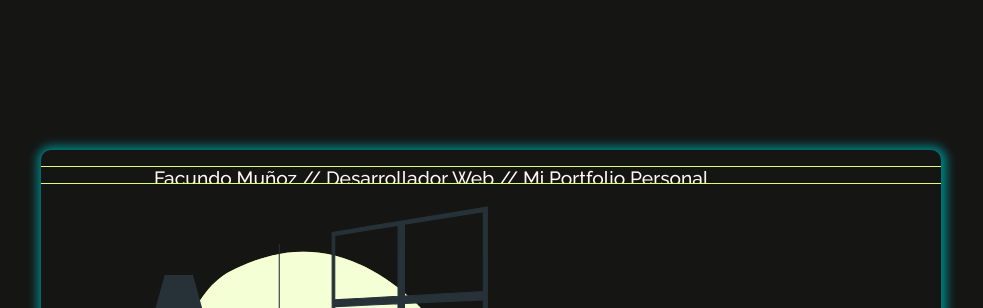
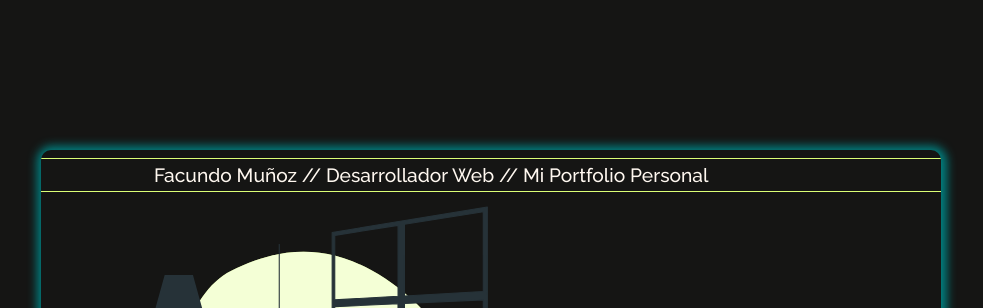
Before and after one commit to FacuMunozLemir/Portfolio-Personal-, a website: page index.html in a window 1280 px wide. Shown: the top 308 px of the page, without its empty margins (149-1132 px from the left). Drawn offline with Linux system fonts and the light colour scheme.

Commit message:
Arreglo de banner en index

```diff
--- a/styles/scss/parciales/_2_index.scss
+++ b/styles/scss/parciales/_2_index.scss
@@ -20,10 +20,10 @@
     flex-direction: column;
     justify-content: space-between;
 
-    .baner {
+    & .baner {
       width: 100%;
-      margin: 1rem 0;
-      height: 2.5rem;
+      height: 20%;
+      margin: 0.5rem 0rem;
       border-top: 1px solid #dbff76;
       border-bottom: 1px solid #dbff76;
       display: flex;
```
Also changed, not shown: styles/css/estilos.css.
